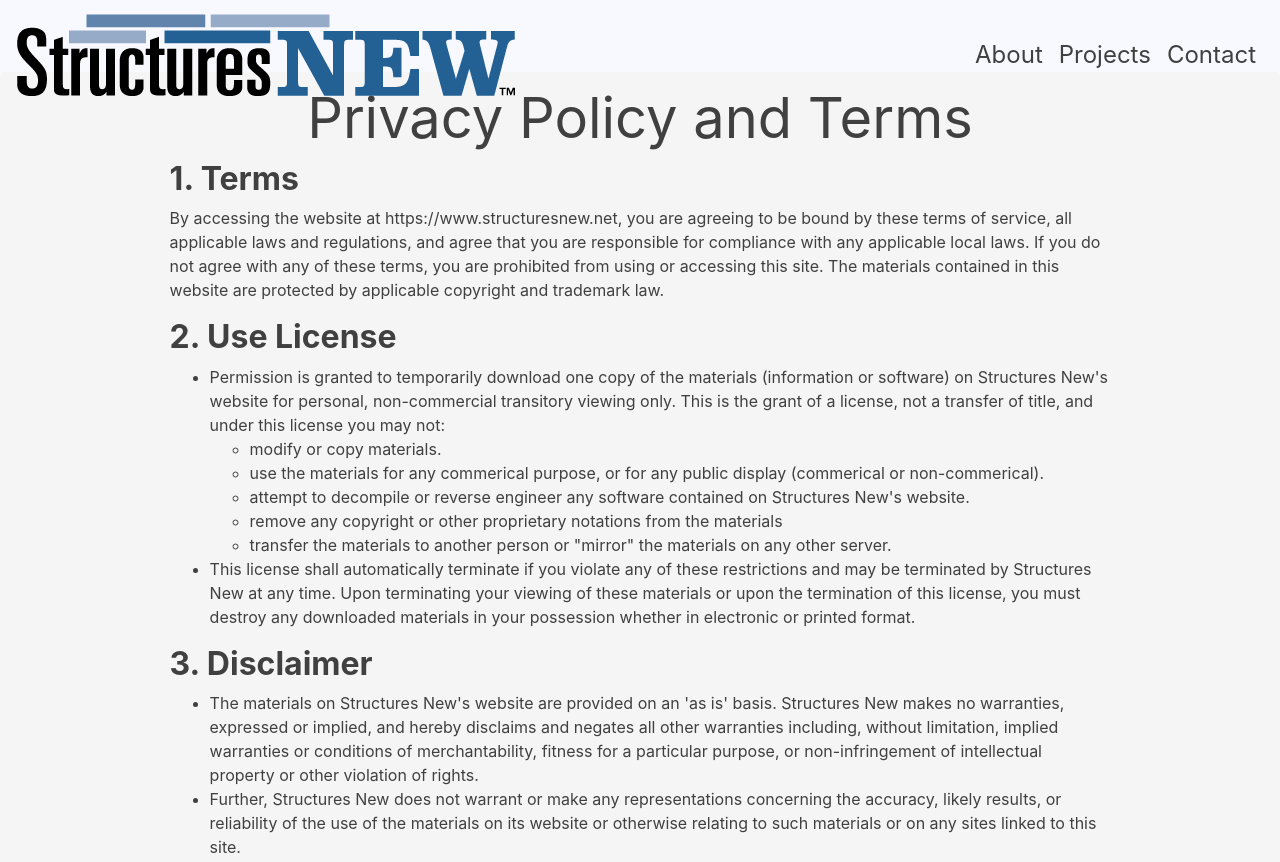
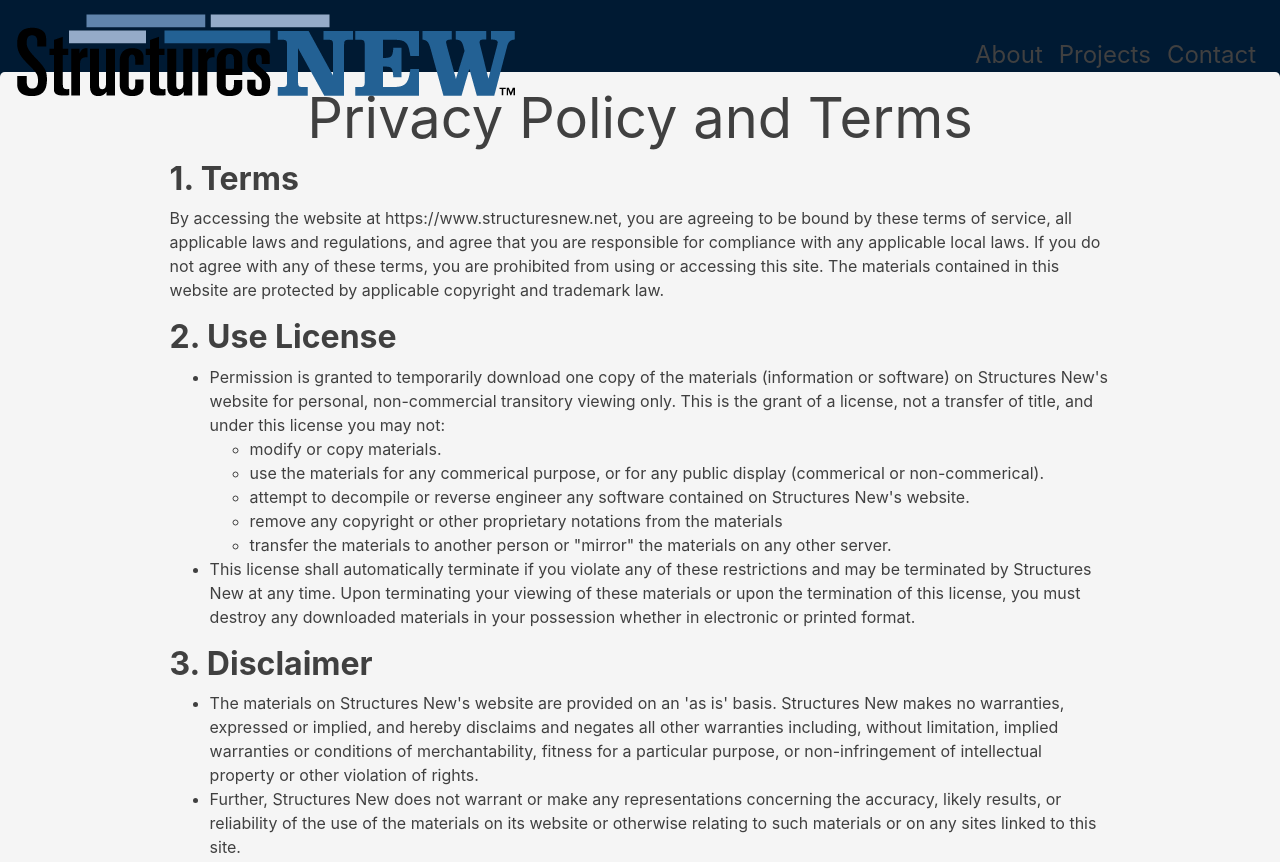
Before and after one commit to nickphelps/structuresNEW, a website: page docs/terms.html in a window 1280 px wide. Shown: the top 862 px of the page. Drawn offline with nearby package versions, Linux system fonts and the light colour scheme.

```diff
--- a/docs/style.css
+++ b/docs/style.css
@@ -1,7 +1,8 @@
 html, body {
     height: 100%;
     width: 100%;
-    background-color: rgb(248, 248, 255);
+    /* background-color: rgb(248, 248, 255); */
+    background-color: #001A33;
 }
 
 /* .navbar {
```
Also changed, not shown: docs/images/projects/Discovery/IMG_0323-min.JPG (added), docs/images/projects/Discovery/IMG_0324-min.JPG (added), 9 other files.
